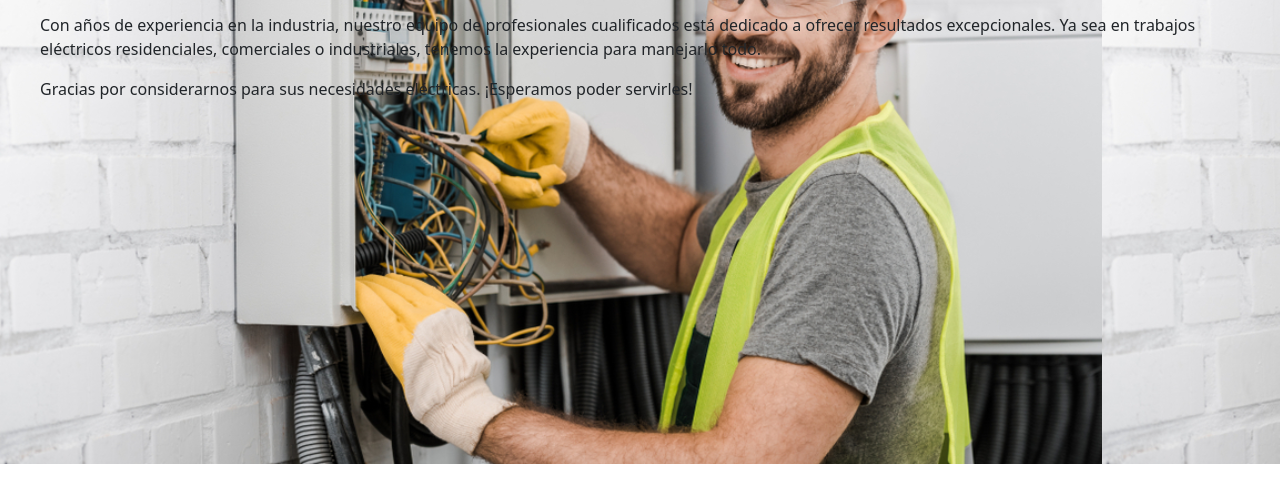
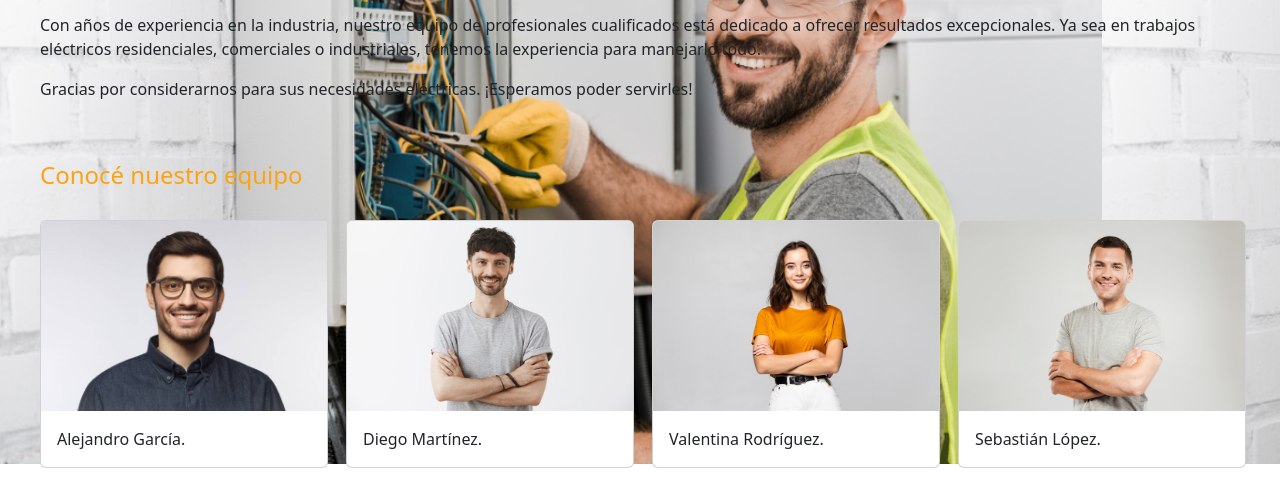
Before and after one commit to magaliriost/ddw-uade-rios, a plain HTML site: page components/sobreNosotros/sobreNosotros.html in a window 1280 px wide. Shown: the part 193-687 px from the top of the page. Drawn offline with nearby package versions, Linux system fonts and the light colour scheme; files whose address does not match are found by name.

Commit message:
Añadir seccion a sobre nosotros

```diff
--- a/components/sobreNosotros/sobreNosotros.css
+++ b/components/sobreNosotros/sobreNosotros.css
@@ -15,6 +15,14 @@ body {
             }
             .about-us {
                 font-weight: 500;
+                margin-bottom: 45px;
+            }
+            .team-wrapper {
+                .team-title {
+                    color: #fca312;
+                    margin-bottom: 30px;
+                    margin-top: 60px;
+                }
             }
 
         }
--- a/components/sobreNosotros/sobreNosotros.html
+++ b/components/sobreNosotros/sobreNosotros.html
@@ -59,6 +59,44 @@
                         industriales, tenemos la experiencia para manejarlo todo.</p>
                     <p>Gracias por considerarnos para sus necesidades eléctricas. ¡Esperamos poder servirles!</p>
                 </div>
+                <div class="team-wrapper">
+                  <h4 class="team-title">Conocé nuestro equipo</h4>
+                  <div class="row row-cols-1 row-cols-md-4 g-4">
+                    <div class="col">
+                      <div class="card" style="width: 18rem;">
+                        <img src="./../../assets/persona2.jpg" class="card-img-top" alt="...">
+                        <div class="card-body">
+                          <p class="card-text">Alejandro García.</p>
+                        </div>
+                      </div>
+                    </div>
+                    <div class="col">
+                      <div class="card" style="width: 18rem;">
+                        <img src="./../../assets/persona3.jpg" class="card-img-top" alt="...">
+                        <div class="card-body">
+                          <p class="card-text">Diego Martínez.</p>
+                        </div>
+                      </div>
+                    </div>
+                    <div class="col">
+                      <div class="card" style="width: 18rem;">
+                        <img src="./../../assets/persona5.jpg" class="card-img-top" alt="...">
+                        <div class="card-body">
+                          <p class="card-text">Valentina Rodríguez.</p>
+                        </div>
+                      </div>
+                    </div>
+                    <div class="col">
+                      <div class="card" style="width: 18rem;">
+                        <img src="./../../assets/persona4.jpg" class="card-img-top" alt="...">
+                        <div class="card-body">
+                          <p class="card-text">Sebastián López.</p>
+                        </div>
+                      </div>
+                    </div>
+                </div>
+
+                </div>
 
             </div>
     <footer class="container-fluid">
```
Also changed, not shown: assets/page-logo.png (added), assets/persona1.jpg (added), assets/persona2.jpg (added), assets/persona3.jpg (added), assets/persona4.jpg (added), assets/persona5.jpg (added).
